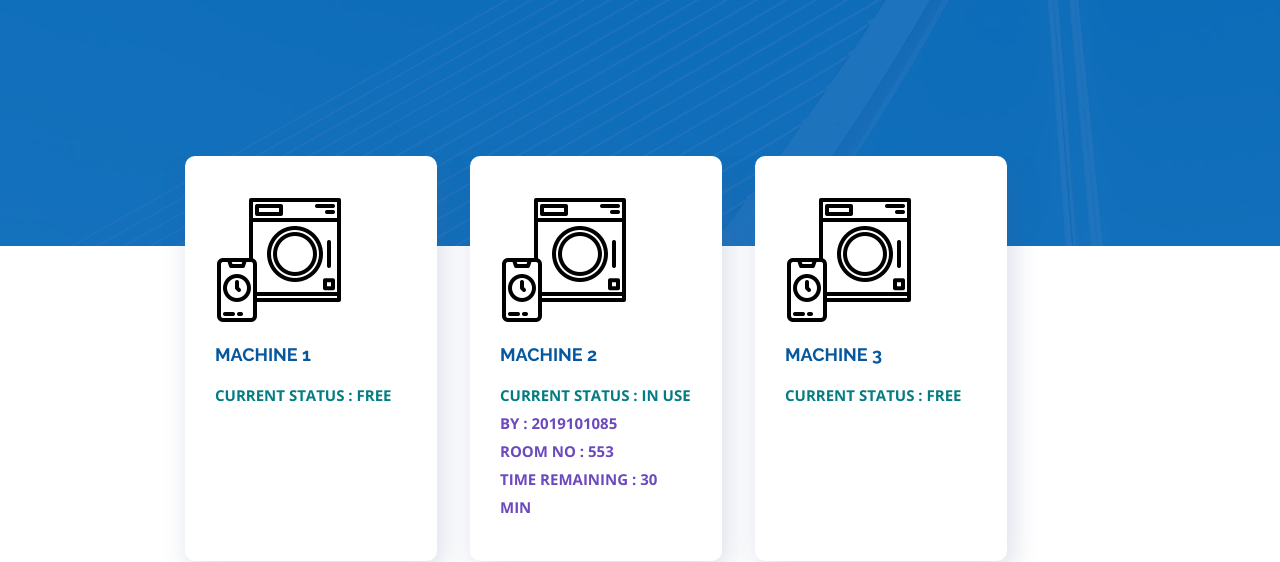
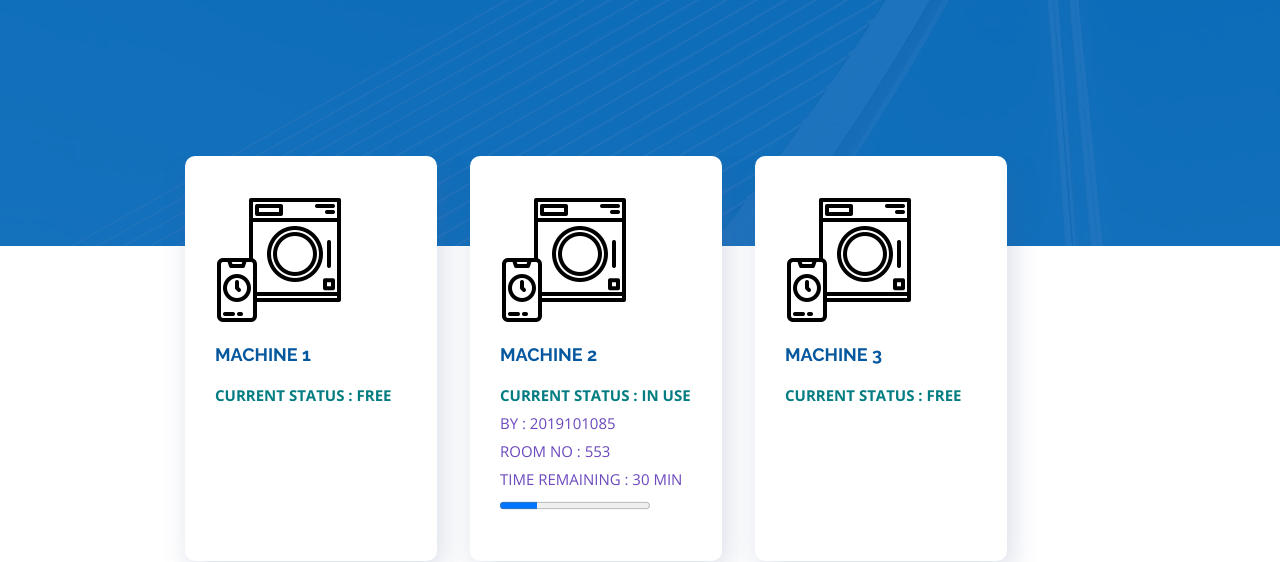
Before and after one commit to unboxdisease/Hackathon-2020-, a plain HTML site: page Website/index.html in a window 1280 px wide. Shown: the part 394-956 px from the top of the page. Drawn offline with nearby package versions, Linux system fonts and the light colour scheme.

Commit message:
click to display

```diff
--- a/Website/assets/css/style.css
+++ b/Website/assets/css/style.css
@@ -651,7 +651,6 @@ section {
   line-height: 28px;
   margin-bottom: 0;
   color: #3607a5bb;
-  font-weight: bold;
 }
 .icon-boxes .status {
   font-size: 15px;
--- a/Website/index.html
+++ b/Website/index.html
@@ -139,7 +139,8 @@
               <p class = "description">
               BY : 2019101085 <br>
             ROOM NO : 553 <br>
-          TIME REMAINING : 30 MIN</p>
+          TIME REMAINING : 30 MIN<br>
+          <progress value = "10" max = "40"/></p>
             </div>
           </div>
 
```
